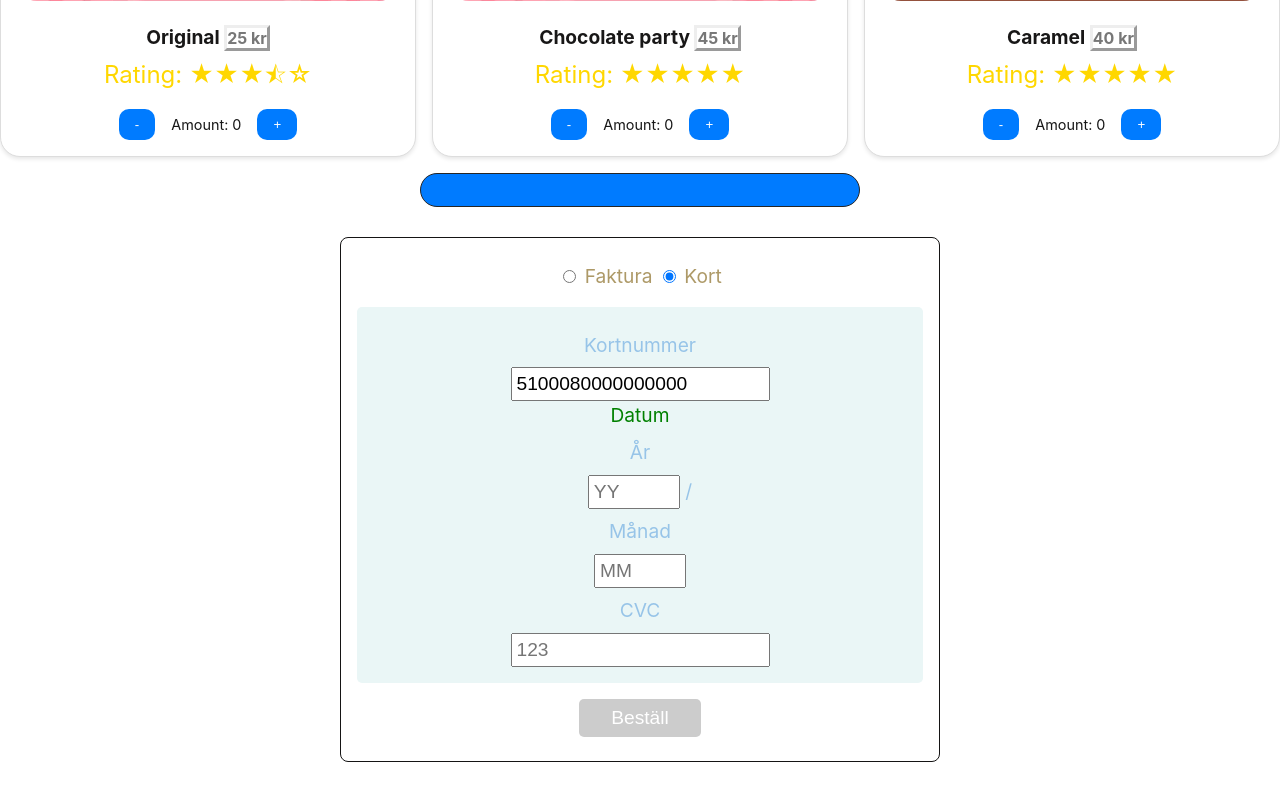
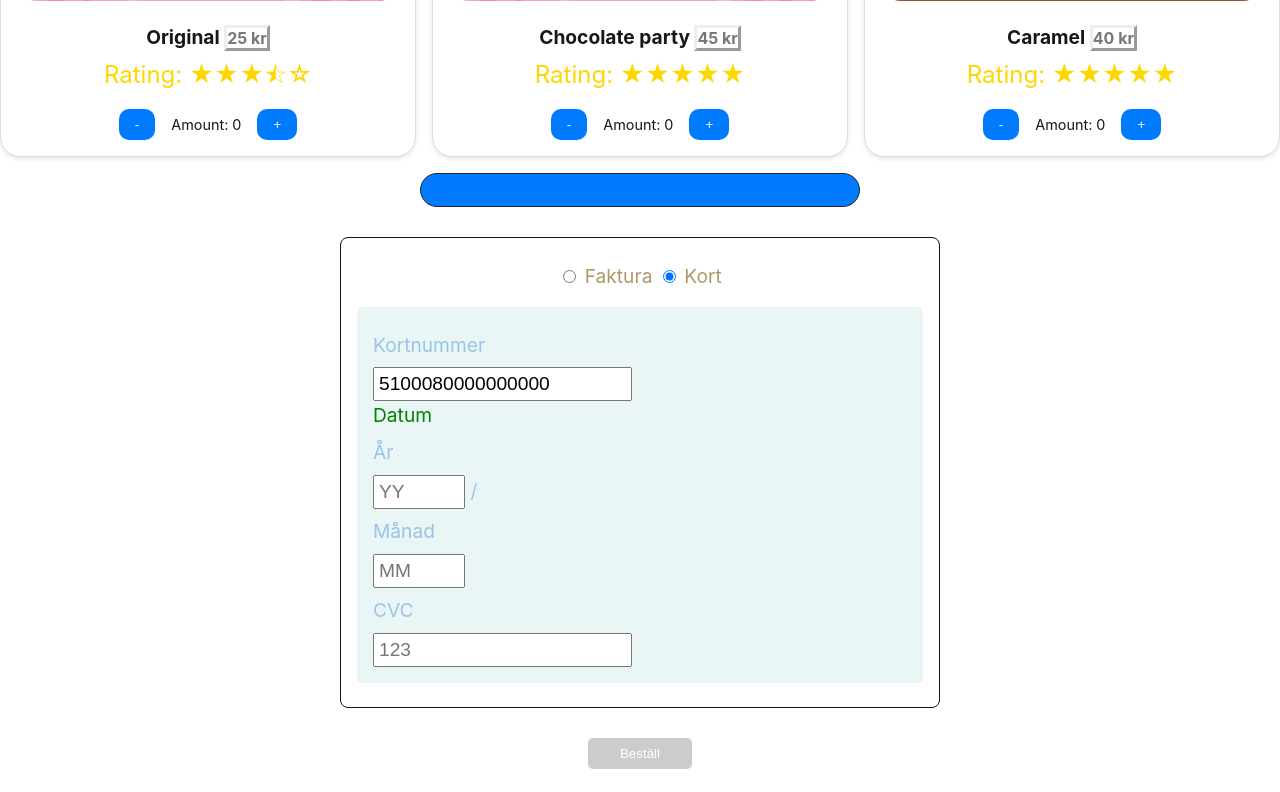
Before and after one commit to KodinGaston/webshop.donuts, a website built with Vite: page index.html in a window 1280 px wide. Shown: the part 1779-2571 px from the top of the page. After the commit the page ends 2548 px from the top, so only its background shows below. Built offline with nearby package versions, Linux system fonts and the light colour scheme.

Commit message:
Update index.html
added </div> missing in payment section.

```diff
--- a/index.html
+++ b/index.html
@@ -2,7 +2,7 @@
 <html lang="sv">
   <head>
     <meta charset="UTF-8">
-    <link rel="icon" type="image/svg" href="vite.svg">
+    <link rel="icon" href="vite.svg">
     <meta name="viewport" content="width=device-width, initial-scale=1.0">
     <title>Webshop Donuts</title>
     <script type="module" crossorigin src="main.js"></script>
@@ -15,11 +15,12 @@
         <img src="webshop.header.webp" width="1920" height="300" alt="Webshop Donuts" class="header-img" loading="lazy" referrerpolicy="no-referrer">
       </div>
     </header>
+    <!-- Main Content -->
     <div id="donutContainer"></div>
     <div id="cart"></div>
     <div class="payment-options">
+      <!-- Payment Selector -->
       <div class="selector">
-       <div>
   <!-- Payment options -->
   <label>
     <input type="radio" name="payment-option" value="invoice" aria-label="Invoice payment option">
@@ -30,18 +31,15 @@
     <span>Kort</span>
   </label>
 </div>
-
+<!-- Invoice Section -->
 <div class="invoice hidden" id="invoice">
-  <!-- Invoice -->
   <label for="personalId">Personnummer</label>
   <input type="text" name="personalId" id="personalId" value="YYMMDD-XXXX" placeholder="YYMMDD-XXXX" aria-label="Enter your personal number">
 </div>
-
+<!-- Credit Card Section -->
 <div class="card" id="card">
-  <!-- Credit Card -->
   <label for="creditCardNumber">Kortnummer</label>
   <input type="number" id="creditCardNumber" value="5100080000000000" placeholder="Kortnummer" aria-label="Enter your credit card number">
-
   <!-- Expiration date -->
   <div>
     <span>Datum</span>
@@ -51,18 +49,16 @@
     <label for="creditCardMonth">Månad</label>
     <input type="number" class="small" id="creditCardMonth" placeholder="MM" aria-label="Enter credit card expiration month">
   </div>
-
   <!-- CVC -->
   <label for="creditCardCvc">CVC</label>
   <input type="number" id="creditCardCvc" placeholder="123" aria-label="Enter your credit card CVC">
  </div>
+</div>
 
- <!-- Button order/ beställ -->
- <button id="orderBtn" disabled aria-label="Place order" aria-disabled="true">Beställ</button>
-
-
+<!-- Button order/ beställ -->
+<button id="orderBtn" disabled aria-label="Place order">Beställ</button>
+<!-- Messages -->
  <div id="confirmationMessage" class="hidden" aria-live="polite"></div>
  <div id="errorContainer" class="hidden" style="color: red; font-size: 18px; margin: 10px 0; text-align: center;" aria-live="assertive"></div>
-
  </body>
 </html>
```
